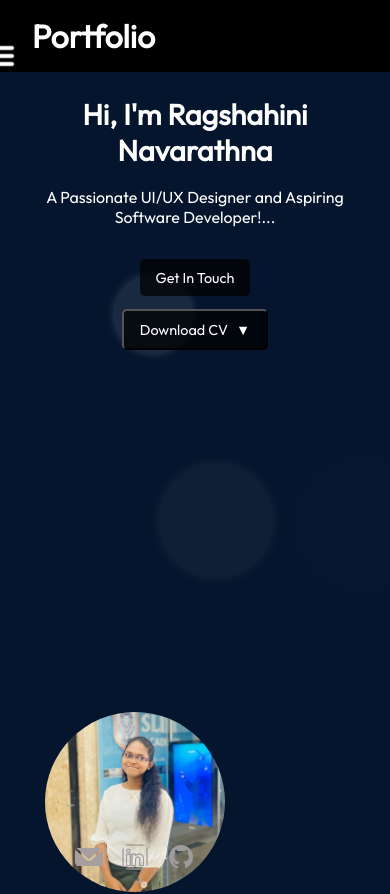
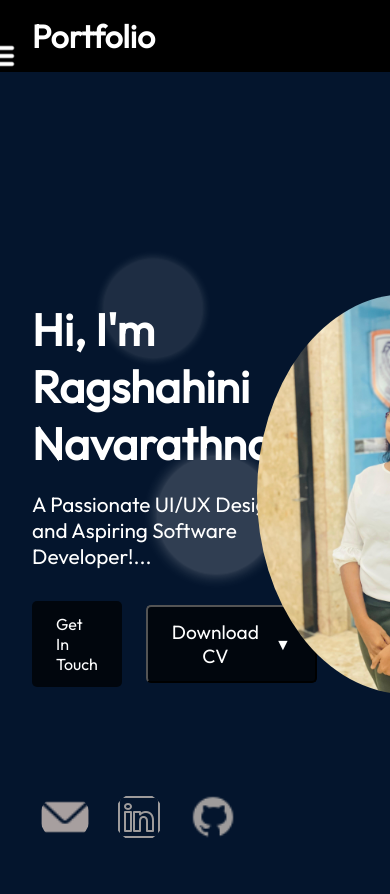
Before and after one commit to Ragshahini/Portfolio, a React (Vite) app: page / in a window 390 px wide. Shown: the top 894 px of the page. Built offline with nearby package versions, Linux system fonts and the light colour scheme.

Commit message:
issue mobile

```diff
--- a/src/components/Hero/Hero.module.css
+++ b/src/components/Hero/Hero.module.css
@@ -18,7 +18,6 @@
   height: 100vh;
   overflow: hidden;
   position: relative;
-  flex-wrap: wrap; /* Allow flex items to wrap on smaller screens */
 }
 
 .heroContent {
@@ -26,7 +25,6 @@
   color: var(--color-text);
   position: relative;
   animation: slideIn 1.5s ease-out;
-  flex: 1; /* Allow it to take up available space */
 }
 
 .title {
@@ -92,6 +90,23 @@
 
 .cvDropdown {
   position: relative;
+}
+
+.cvBtn {
+  display: flex;
+  align-items: center;
+  justify-content: space-between;
+  padding: 0.8rem 1.5rem;
+  background-color: var(--dark-blur);
+  border-radius: 5px;
+  color: var(--color-text);
+  font-size: 1.2rem;
+  transition: background-color 0.3s;
+}
+
+.dropdownIcon {
+  margin-left: 0.5rem;
+  font-size: 1rem;
 }
 
 .dropdownContent {
@@ -190,6 +205,18 @@
     transform: scale(0.5) translateY(0);
     opacity: 0.3;
   }
+  25% {
+    transform: scale(0.8) translateY(-20px);
+    opacity: 0.4;
+  }
+  50% {
+    transform: scale(1) translateY(-40px);
+    opacity: 0.6;
+  }
+  75% {
+    transform: scale(1.2) translateY(-60px);
+    opacity: 0.3;
+  }
   100% {
     transform: scale(1.5) translateY(-80px);
     opacity: 0;
@@ -223,51 +250,12 @@
     opacity: 0;
     transform: scale(0.8) rotate(-10deg);
   }
+  50% {
+    opacity: 0.7;
+    transform: scale(1.1) rotate(5deg);
+  }
   100% {
     opacity: 1;
     transform: scale(1) rotate(0deg);
   }
 }
-
-/* Media Queries for Responsiveness */
-@media (max-width: 768px) {
-  .hero {
-    flex-direction: column;
-    justify-content: center;
-    align-items: center;
-    text-align: center;
-    padding: 1.5rem;
-  }
-  .socialLinks {
-    bottom: 40px;
-    left: 50%;
-    transform: translateX(-50%);
-    gap: 1rem;
-  }
-}
-
-@media (max-width: 480px) {
-  .title {
-    font-size: 1.8rem;
-  }
-  .description {
-    font-size: 1rem;
-  }
-  .buttons {
-    flex-direction: column;
-    gap: 0.8rem;
-  }
-  .contactBtn,
-  .cvBtn {
-    padding: 0.6rem 1rem;
-    font-size: 0.9rem;
-  }
-  .hero img {
-    width: 180px;
-    height: 180px;
-  }
-  .socialIcon img {
-    width: 30px;
-    height: 30px;
-  }
-}
```
